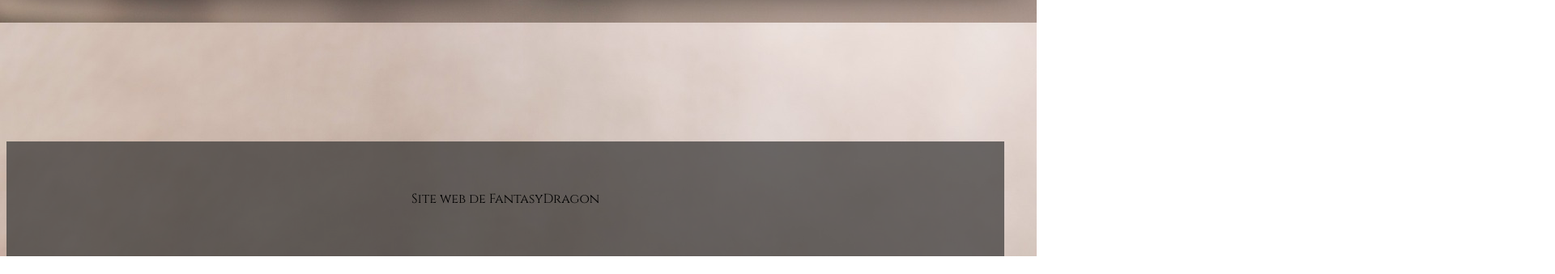
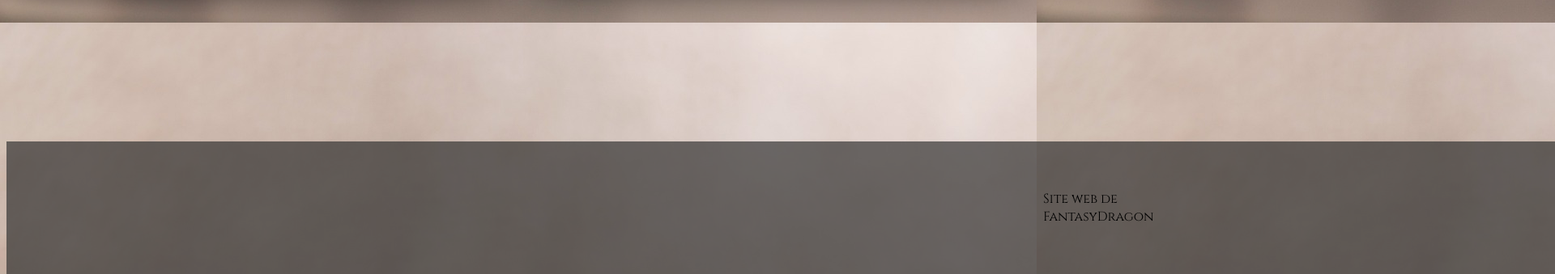
Before and after one commit to Vortix-json/FantasyCine.fr, a plain HTML site: page index.html in a window 1280 px wide. Shown: the part 825-1164 px from the top of the page at 81% size, 1920 px wide, since content can reach past the window. Before the commit the page ends 1142 px from the top, so only its background shows below. Drawn offline with Linux system fonts and the light colour scheme.

Commit message:
Update style.css

```diff
--- a/style.css
+++ b/style.css
@@ -83,5 +83,5 @@ h1{
   background: #2c2c2ca7;
   position: absolute;
   top: 1000px;
-  padding: 60px 500px;
+  padding: 60px 100%;
 }
```
